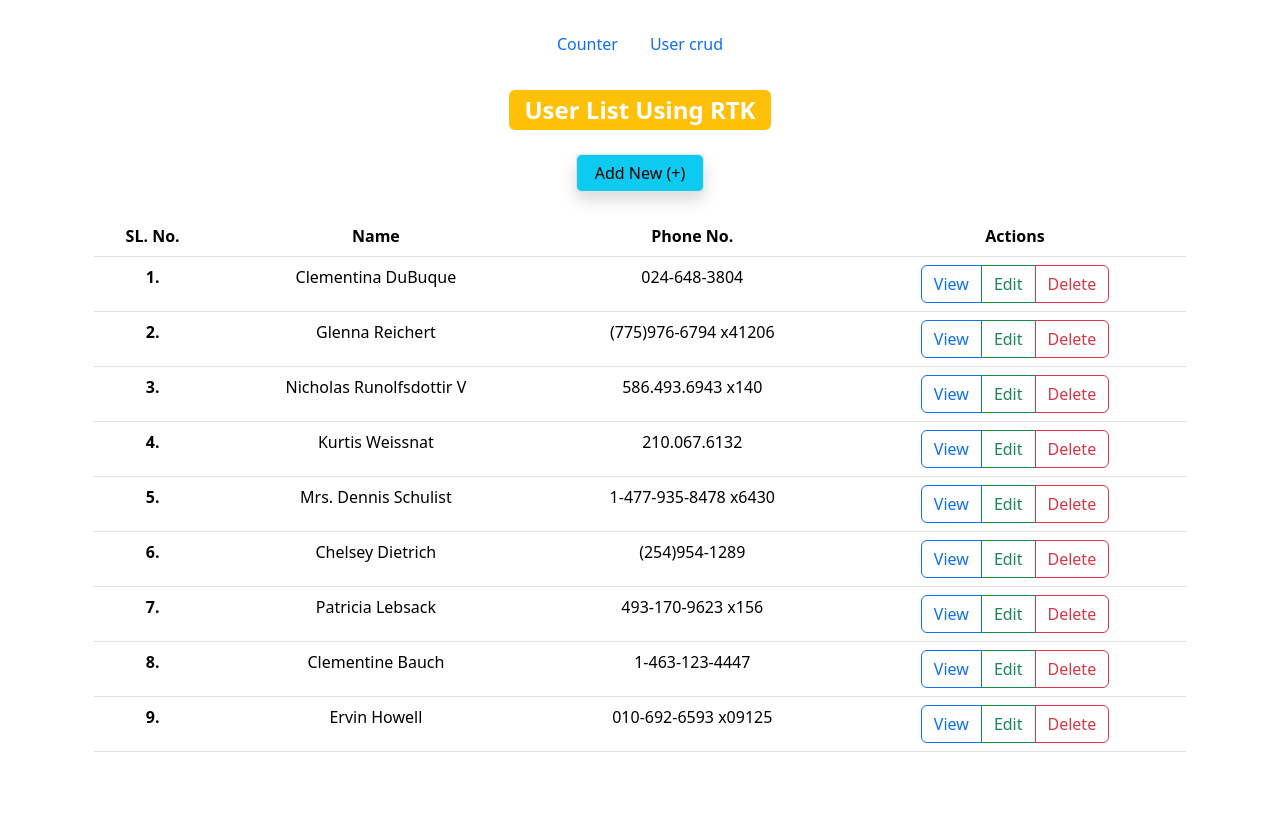
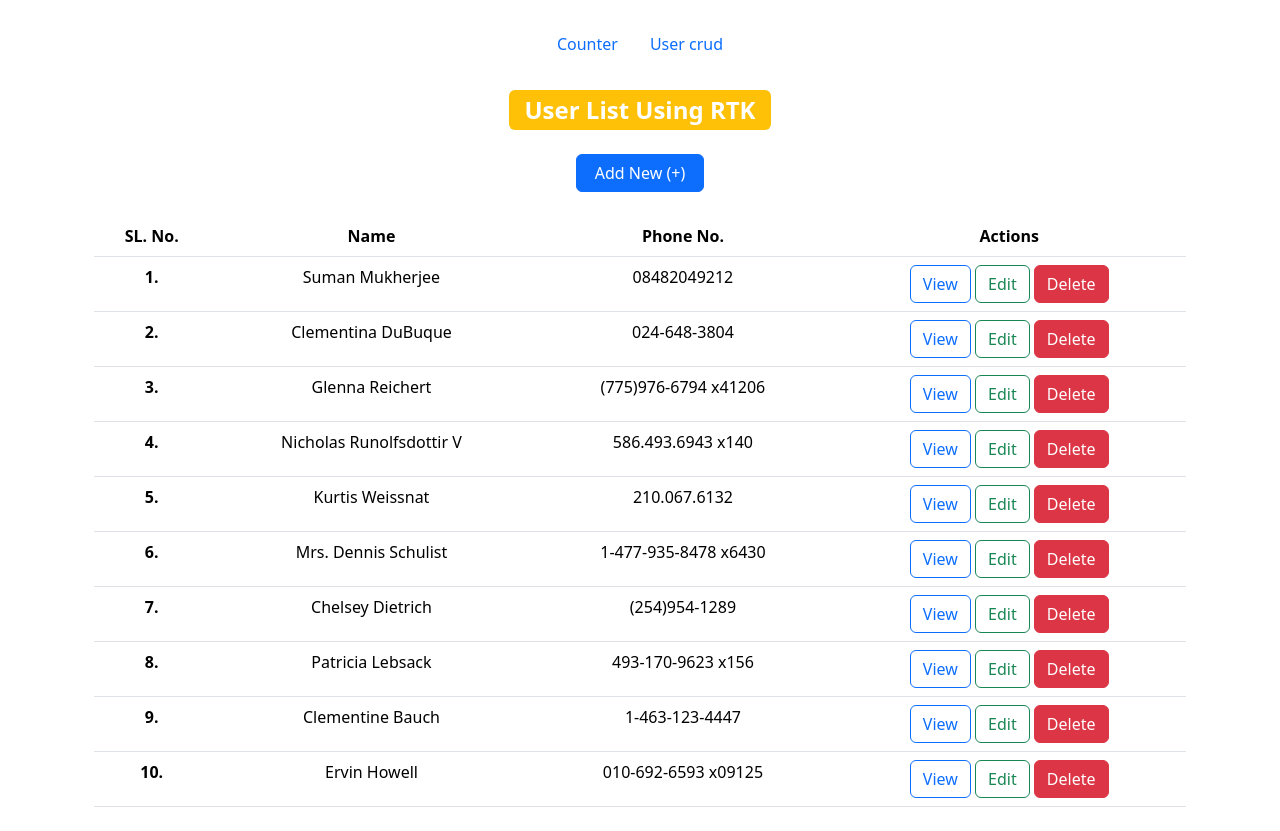
Before and after one commit to Suman-89/rtk-counter-app, a React (Create React App) app: page /user in a window 1280 px wide. Before the commit the page ends 800 px from the top, so only its background shows below. Built offline with nearby package versions, Linux system fonts and the light colour scheme; data requests are answered from the project's data file.

Commit message:
modified

```diff
--- a/db.json
+++ b/db.json
@@ -206,6 +206,13 @@
         "catchPhrase": "Centralized empowering task-force",
         "bs": "target end-to-end models"
       }
+    },
+    {
+      "id": 1689406191625,
+      "name": "Suman Mukherjee",
+      "email": "suman.mukherjee01@gmail.com",
+      "phone": "08482049212",
+      "website": "suman.com"
     }
   ]
 }
--- a/src/component/crudApp/AddNewUser.js
+++ b/src/component/crudApp/AddNewUser.js
@@ -94,14 +94,14 @@ const AddNewUser = () => {
                 <input
                   type="text"
                   className="form-control"
-                  placeholder="username"
+                  placeholder="Email"
                   aria-label="Username"
                   value={createUser.userEmail}
                   onChange={(e) =>
                     setCreateUser({ ...createUser, userEmail: e.target.value })
                   }
                 />
-                <span className="input-group-text">@abcmail.com</span>
+                <span className="input-group-text">@</span>
               </div>
             </div>
           </div>
@@ -119,7 +119,7 @@ const AddNewUser = () => {
                   className="form-control"
                   aria-label="Sizing example input"
                   aria-describedby="inputGroup-sizing-default"
-                  placeholder="Phone_Number"
+                  placeholder="Phone Number"
                   value={createUser.userPhone}
                   onChange={(e) =>
                     setCreateUser({ ...createUser, userPhone: e.target.value })
@@ -149,6 +149,7 @@ const AddNewUser = () => {
                     })
                   }
                 />
+                <span className="input-group-text">.com</span>
               </div>
             </div>
           </div>
--- a/src/component/crudApp/SingleUserCardComp.js
+++ b/src/component/crudApp/SingleUserCardComp.js
@@ -35,11 +35,11 @@ const SingleUserCardComp = ({ singleEmployee }) => {
               <div className="row">
                 <div className="col-sm-6">
                   <span>Apartment :</span>
-                  {/* <b>{singleEmployee.address.suite}</b> */}
+                  <b>{singleEmployee?.address?.suite}</b>
                 </div>
                 <div className="col-sm-6">
                   <span>Street :</span>
-                  {/* <b>{singleEmployee.address.street}</b> */}
+                  <b>{singleEmployee?.address?.street}</b>
                 </div>
               </div>
             </li>
@@ -47,11 +47,11 @@ const SingleUserCardComp = ({ singleEmployee }) => {
               <div className="row">
                 <div className="col-sm-6">
                   <span>City :</span>
-                  {/* <b>{singleEmployee.address.city}</b> */}
+                  <b>{singleEmployee?.address?.city}</b>
                 </div>
                 <div className="col-sm-6">
                   <span>Zipcode :</span>
-                  {/* <b>{singleEmployee.address.zipcode}</b> */}
+                  <b>{singleEmployee?.address?.zipcode}</b>
                 </div>
               </div>
             </li>
--- a/src/component/crudApp/UserList.js
+++ b/src/component/crudApp/UserList.js
@@ -35,7 +35,7 @@ const UserList = () => {
         </h2>
       </div>
       <div className="row my-4" style={{width:'8rem',margin:'0 auto 0'}}>
-        <button type="button" className="btn btn-info border shadow"
+        <button type="button" className="btn btn-primary"
         onClick={()=>navToUser(`/create/newuser`)}
         >
           Add New (+)
@@ -64,32 +64,28 @@ const UserList = () => {
                     <td>{data.name}</td>
                     <td>{data.phone}</td>
                     <td>
-                      <div
-                        className="btn-group"
-                        role="group"
-                        aria-label="Basic outlined example"
-                      >
+
                         <button
                           type="button"
                           className="btn btn-outline-primary"
                           onClick={()=>viewEmp(data.id)}
                         >
                           View
-                        </button>
+                        </button>&nbsp;
                         <button
                           type="button"
                           className="btn btn-outline-success"
                         >
                           Edit
-                        </button>
+                        </button>&nbsp;
                         <button
                           type="button"
-                          className="btn btn-outline-danger"
+                          className="btn btn-danger"
                           onClick={()=>delEmp(data.id)}
                         >
                           Delete
                         </button>
-                      </div>
+
                     </td>
                   </tr>
                 </tbody>
```
